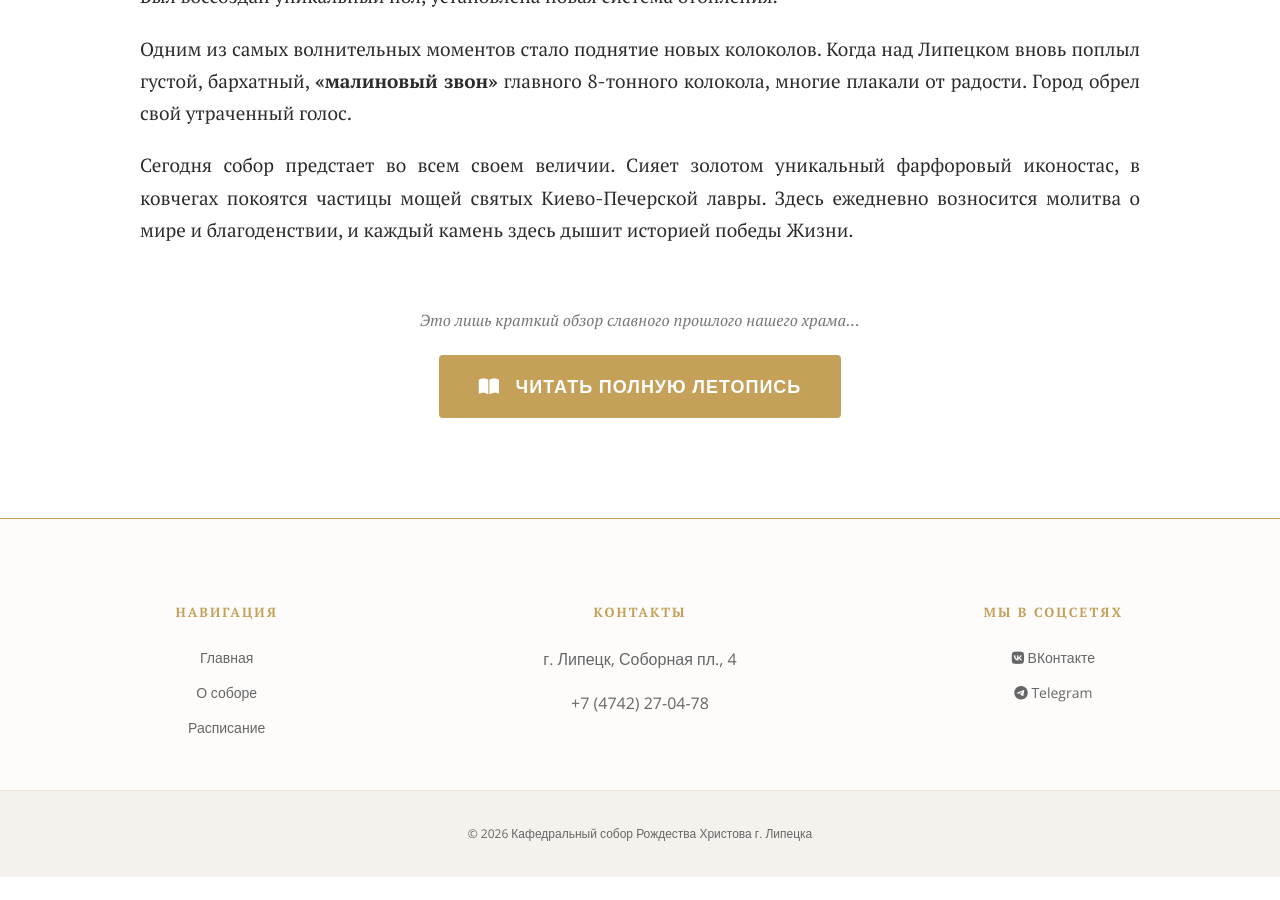
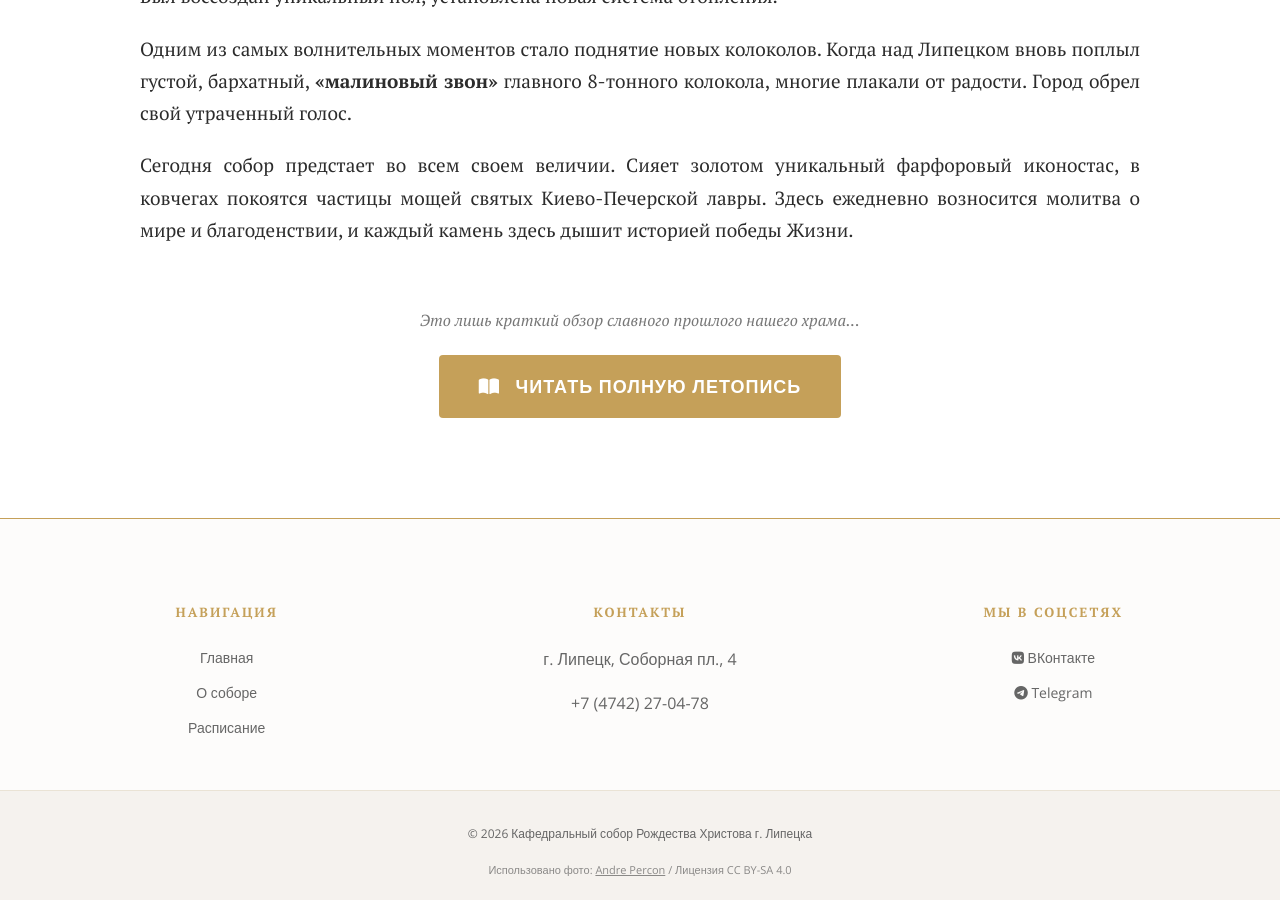
Before and after one commit to Dmitrii048/sobor_Rozhdestva, a Jekyll site: the page about/index.html, which Jekyll copies as it is, in a window 1280 px wide and 900 px high, scrolled down 3542 px. Built offline with Jekyll 4.4.1, drawn with Linux system fonts in a browser that asks for light colours; before the commit the page ends 4419 px from its top, so only the background shows below that.

Commit message:
Update index.html

```diff
--- a/about/index.html
+++ b/about/index.html
@@ -209,6 +209,9 @@
     </div>
     <div class="footer-bottom">
         <p>© 2026 Кафедральный собор Рождества Христова г. Липецка</p>
+        <div style="margin-top: 15px; font-size: 11px; opacity: 0.6; color: #444;">
+            Использовано фото: <a href="https://commons.wikimedia.org/wiki/File:%D0%9B%D0%B8%D0%BF%D0%B5%D1%86%D0%BA_%D0%A1%D0%BE%D0%B1%D0%BE%D1%80%D0%BD%D0%B0%D1%8F_4(2).jpg" target="_blank" style="color: inherit; text-decoration: underline;">Andre Percon</a> / Лицензия CC BY-SA 4.0
+         </div>
     </div>
 </footer>
 
```
